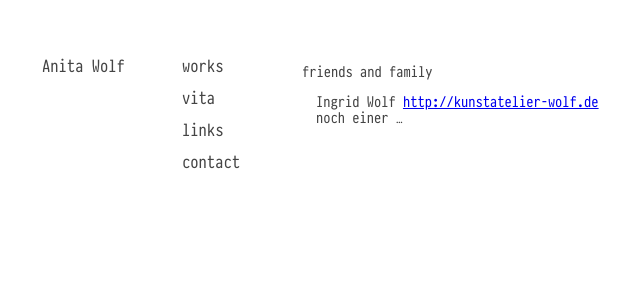
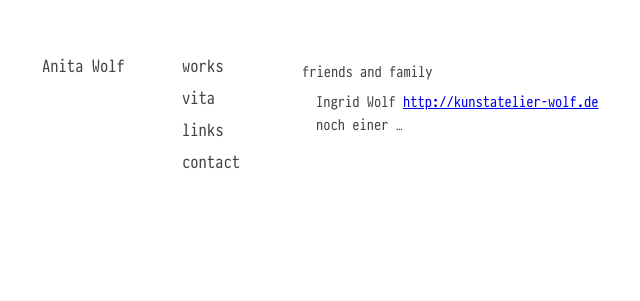
Before and after one commit to gwofaw/gwofaw.github.io, a Jekyll site: the page built from links.md, in a window 1280 px wide. Shown: the top 301 px of the page, without its empty margins (118-758 px from the left). Built offline with Jekyll 4.4.1, drawn with Linux system fonts in a browser that asks for light colours.

Commit message:
Update styles.css

```diff
--- a/stylesheets/styles.css
+++ b/stylesheets/styles.css
@@ -55,11 +55,11 @@
 .links > ul {
   list-style-type: none;
   padding-left: 1em;
-  margin-bottom: 0.5em;
+  margin-bottom: 0.8em;
 }
 
 .links > ul li {
-  margin-bottom: 0.3;
+  margin-bottom: 0.5em;
 }
 
 main > ul img {
```
